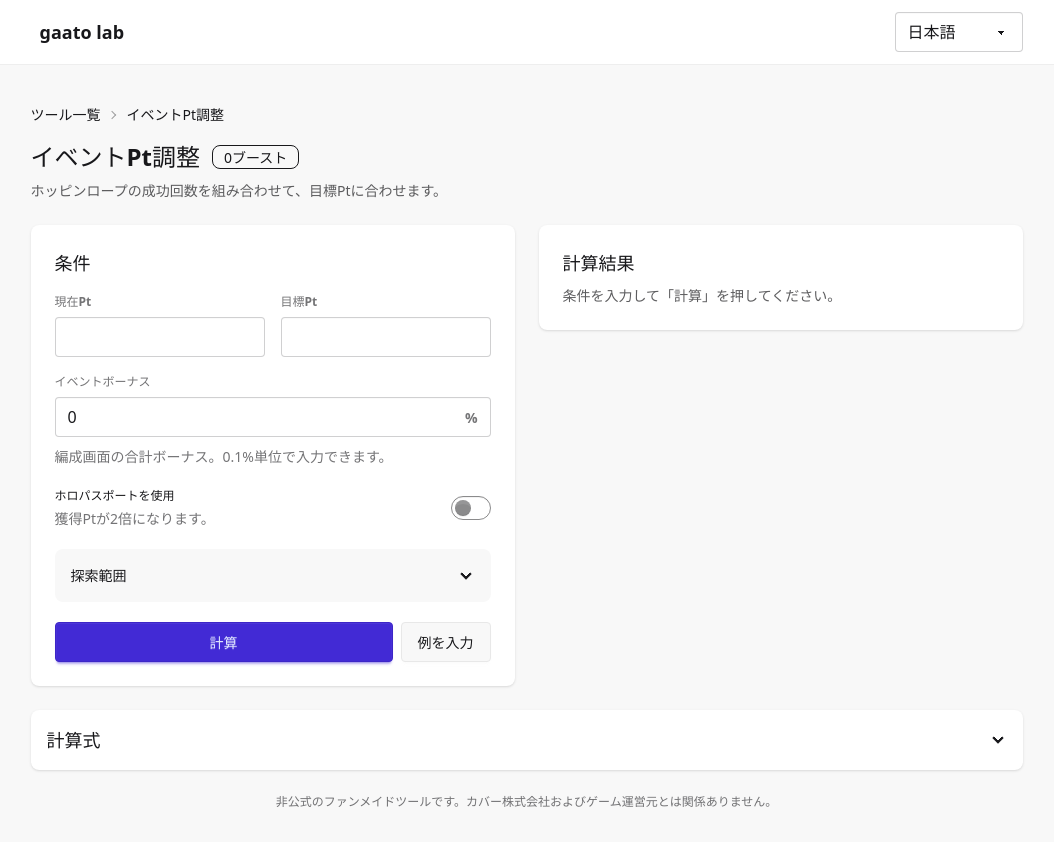
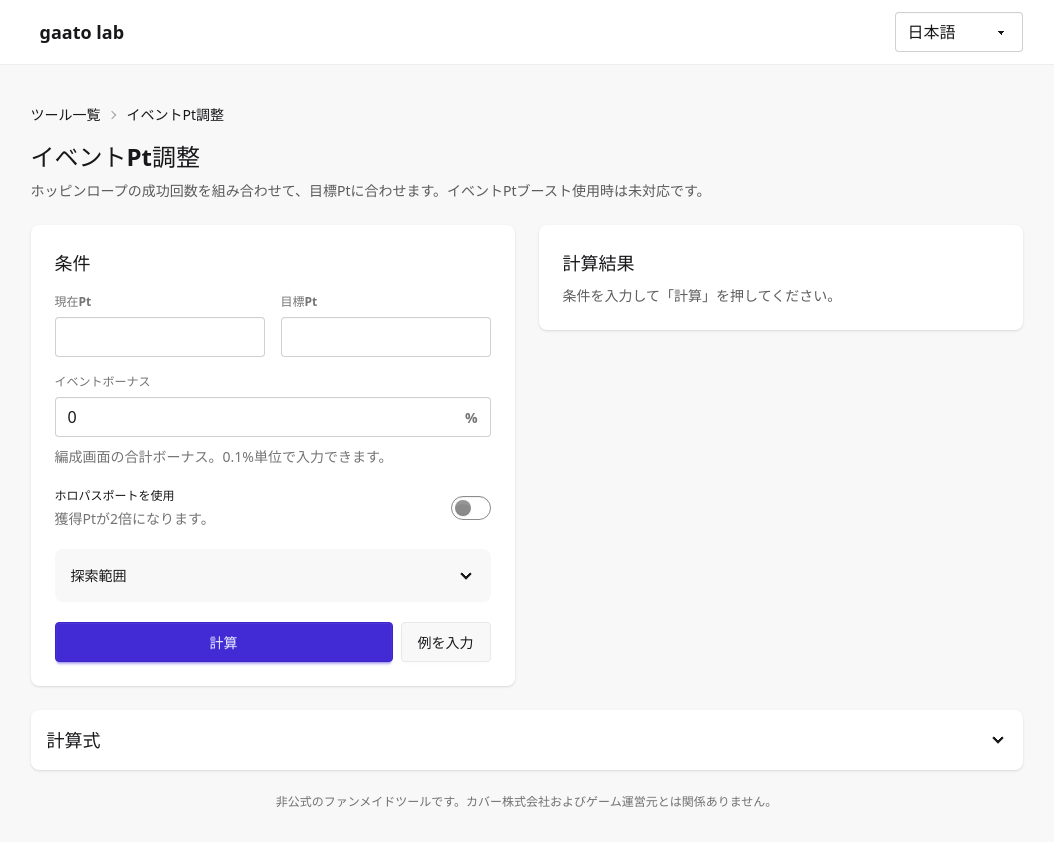
Before and after one commit to gaato/lab.gaato.net, a SvelteKit app: page /event-point in a window 1280 px wide. Shown: the whole page, without its empty margins (106-1160 px from the left). Built offline with nearby package versions, Linux system fonts and the light colour scheme.

Commit message:
Clarify unsupported Event Pt Boost

```diff
--- a/scripts/smoke.mjs
+++ b/scripts/smoke.mjs
@@ -10,7 +10,12 @@ const checks = [
 	{
 		path: '/event-point/?current=1144899&target=1145141&bonus=20&passport=1&lang=ja',
 		status: 200,
-		expectedTexts: ['イベントPt調整', 'ホッピンロープ', 'カバー株式会社']
+		expectedTexts: [
+			'イベントPt調整',
+			'ホッピンロープ',
+			'イベントPtブースト使用時は未対応',
+			'カバー株式会社'
+		]
 	},
 	{
 		path: '/this-lab-route-does-not-exist/',
--- a/src/lib/i18n.ts
+++ b/src/lib/i18n.ts
@@ -23,8 +23,7 @@ const ja = {
 		'非公式のファンメイドツールです。カバー株式会社およびゲーム運営元とは関係ありません。',
 	'event.heading': 'イベントPt調整',
 	'event.summary':
-		'ホッピンロープの成功回数を組み合わせて、目標Ptに合わせます。',
-	'event.zeroBoost': '0ブースト',
+		'ホッピンロープの成功回数を組み合わせて、目標Ptに合わせます。イベントPtブースト使用時は未対応です。',
 	'event.formLegend': '条件',
 	'event.currentLabel': '現在Pt',
 	'event.targetLabel': '目標Pt',
@@ -82,7 +81,8 @@ const ja = {
 	'event.errorMaxRuns': '1から20までの整数を入力してください。',
 	'event.formErrorSummary': '入力内容を確認してください。',
 	'event.formulaHeading': '計算式',
-	'event.formulaIntro': '0ブースト時の獲得Ptには次の式を使います。',
+	'event.formulaIntro':
+		'イベントPtブーストを使用しない場合の獲得Ptには次の式を使います。',
 	'event.formulaBase': '基礎Pt = 45 + ceil(13 × 成功回数 ÷ 10)',
 	'event.formulaReward':
 		'獲得Pt = パスポート倍率 × ceil(基礎Pt × (1000 + ボーナスpermil) ÷ 1000)',
@@ -91,7 +91,7 @@ const ja = {
 	'event.source': '実測表',
 	'event.serverNote':
 		'実際の報酬はゲームサーバーが決定します。このツールは観測値から計算を再現するものです。',
-	'event.boostNote': 'ブースト使用時は未対応です。',
+	'event.boostNote': 'イベントPtブースト使用時は未対応です。',
 	'error.notFoundTitle': 'ページが見つかりません | gaato lab',
 	'error.genericTitle': 'エラー | gaato lab',
 	'error.notFoundDescription': '指定されたページは見つかりませんでした。',
@@ -122,8 +122,8 @@ const en: Catalog = {
 	'event.unofficial':
 		'This is an unofficial fan-made tool. It is not affiliated with COVER Corporation or the game operator.',
 	'event.heading': 'Event Pt calculator',
-	'event.summary': 'Combine Hoppin Rope success counts to reach the target Pt.',
-	'event.zeroBoost': '0 Boost',
+	'event.summary':
+		'Combine Hoppin Rope success counts to reach the target Pt. Event Pt Boost is not supported.',
 	'event.formLegend': 'Inputs',
 	'event.currentLabel': 'Current Pt',
 	'event.targetLabel': 'Target Pt',
@@ -184,7 +184,8 @@ const en: Catalog = {
 	'event.errorMaxRuns': 'Enter a whole number from 1 to 20.',
 	'event.formErrorSummary': 'Check the highlighted fields.',
 	'event.formulaHeading': 'Formula',
-	'event.formulaIntro': '0 Boost rewards use the following formula.',
+	'event.formulaIntro':
+		'Rewards without Event Pt Boost use the following formula.',
 	'event.formulaBase': 'Base Pt = 45 + ceil(13 × successes ÷ 10)',
 	'event.formulaReward':
 		'Reward Pt = Passport factor × ceil(Base Pt × (1000 + bonus permil) ÷ 1000)',
--- a/src/routes/event-point/+page.svelte
+++ b/src/routes/event-point/+page.svelte
@@ -427,11 +427,8 @@
 		</ul>
 	</div>
 
-	<header class="flex flex-wrap items-center gap-3">
+	<header>
 		<h1 class="text-2xl font-bold">{translate($locale, 'event.heading')}</h1>
-		<span class="badge badge-outline"
-			>{translate($locale, 'event.zeroBoost')}</span
-		>
 	</header>
 	<p class="text-base-content/70 mt-2 text-sm">
 		{translate($locale, 'event.summary')}
```
